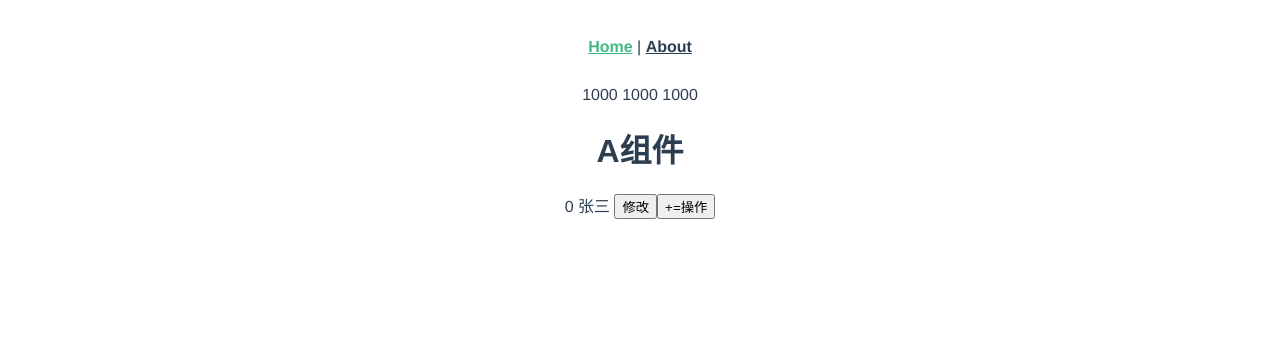
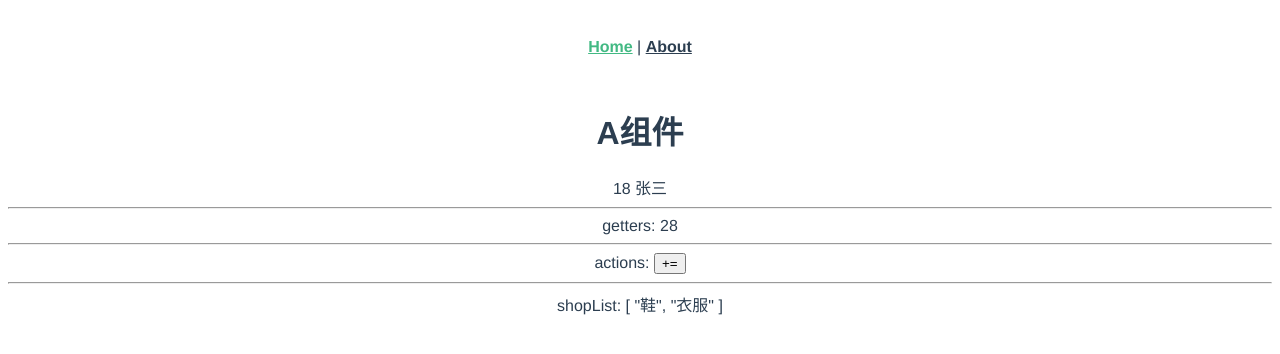
Before and after one commit to SUNsyg/vitedemo, a Vue app: page / in a window 1280 px wide. Shown: the top 354 px of the page. Built offline with nearby package versions, Linux system fonts and the light colour scheme.

Commit message:
'pinia分模块'

```diff
--- a/src/components/A.vue
+++ b/src/components/A.vue
@@ -2,40 +2,35 @@
  * @Description:
  * @Author: Sun yinge
  * @Date: 2022-08-04 15:44:51
- * @LastEditTime: 2022-08-09 16:02:09
+ * @LastEditTime: 2022-08-10 14:46:53
  * @LastEditors: Sun yinge
 -->
 <template>
     <div>
-        {{changeNum}}
-        {{changeNum}}
-        {{changeNum}}
         <h1>A组件</h1>
-        {{num}}
-        {{name}}
-        <button @click="changeName">修改</button>
-        <button @click="btn">+=操作</button>
+        {{age}} {{nickName}}
+        <hr/>
+        getters: {{changeAge}}
+        <hr/>
+        actions: <button @click="btn">+=</button>
+        <hr/>
+        shopList: {{ shopList }}
     </div>
 </template>
 
 <script setup>
 import { storeToRefs } from 'pinia';
-import { useStore } from '../store'
-const store = useStore();
+import { user } from '../store/user'
+import { shop } from '../store/shop'
+const userStore = user();
+const shopStore = shop();
 
-let {num,name,changeNum} = storeToRefs(store);
-let changeName = () => {
-    // name.value = '李四'
-    // num.value = 10
-
-    // 批量更新
-    store.$patch(state=>{
-		state.num++;
-        state.name='李四'
-	})
+let { age, nickName, changeAge } = storeToRefs(userStore);
+let {shopList} = storeToRefs(shopStore);
+console.log(shopList.value)
+const btn = ()=>{
+    userStore.upAge(100)
 }
 
-const btn = () => {
-    store.upNum(200)
-}
+console.log(userStore)
 </script>
--- a/src/store/index.js
+++ /dev/null
@@ -1,23 +0,0 @@
-import { defineStore } from 'pinia'
-
-export const useStore = defineStore('storeId', {
-  state: () => {
-    return {
-      num: 0,
-      name: '张三',
-      age: 18
-    }
-  },
-  getters:{
-    changeNum() {
-      // 有缓存，只会打印一次
-      console.log('getters')
-      return this.num+1000
-    }
-  },
-  actions:{
-    upNum( val ) {
-      this.num += val
-    }
-  }
-})
--- /dev/null
+++ b/src/store/shop.js
@@ -0,0 +1,20 @@
+/*
+ * @Description:
+ * @Author: Sun yinge
+ * @Date: 2022-08-01 14:03:20
+ * @LastEditTime: 2022-08-10 14:06:10
+ * @LastEditors: Sun yinge
+ */
+import { defineStore } from 'pinia'
+
+export const shop = defineStore('shop', {
+  state: () => {
+    return {
+      shopList: ['鞋', '衣服']
+    }
+  },
+  getters:{
+  },
+  actions:{
+  }
+})
--- /dev/null
+++ b/src/store/user.js
@@ -0,0 +1,29 @@
+/*
+ * @Description:
+ * @Author: Sun yinge
+ * @Date: 2022-08-01 14:03:20
+ * @LastEditTime: 2022-08-10 14:04:58
+ * @LastEditors: Sun yinge
+ */
+import { defineStore } from 'pinia'
+
+export const user = defineStore('user', {
+  state: () => {
+    return {
+      nickName: '张三',
+      age: 18
+    }
+  },
+  getters:{
+    changeAge() {
+      // 有缓存，只会打印一次
+      console.log('getters')
+      return this.age+10
+    }
+  },
+  actions:{
+    upAge( val ) {
+      this.age += val
+    }
+  }
+})
```
